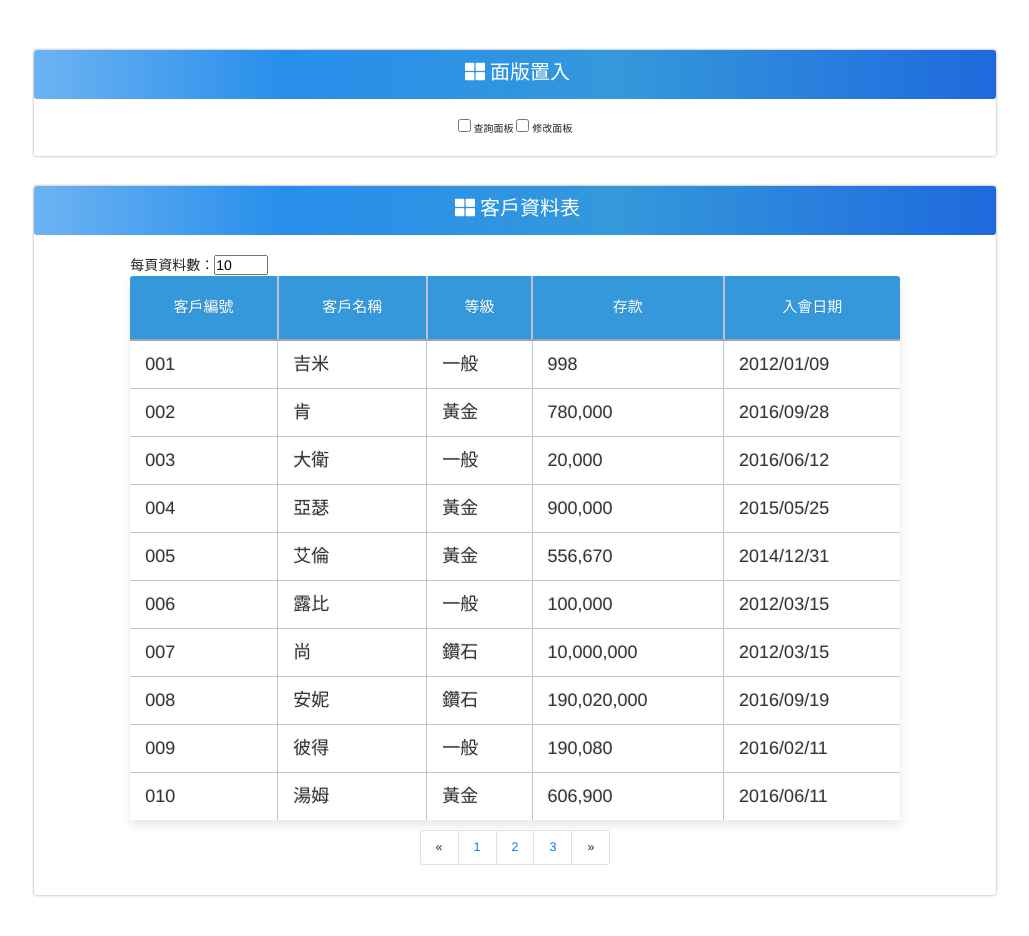
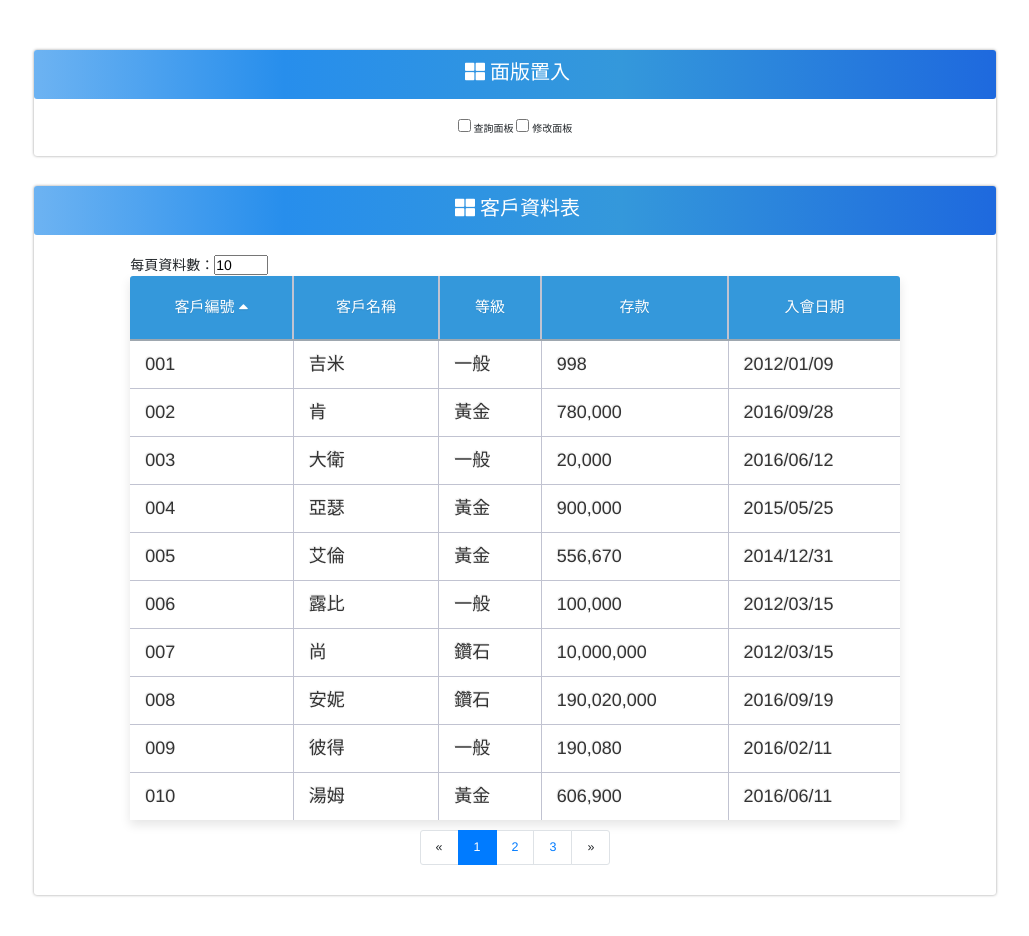
Before and after one commit to bearhsu/AngularJs, a website: page main.html in a window 1280 px wide. Shown: the whole page, without its empty margins (125-1154 px from the left). Drawn offline with nearby package versions, Linux system fonts and the light colour scheme; some packages are replaced by stand-ins of ours.

Commit message:
功能初步正常

```diff
--- a/js/controller/resultController.js
+++ b/js/controller/resultController.js
@@ -1,4 +1,4 @@
-eApp.controller('resultController', function ($scope, $controller) {
+eApp.controller('resultController', function ($scope, $controller, $filter) {
 
     $controller('BaseController', {
         $scope: $scope
@@ -23,7 +23,7 @@ eApp.controller('resultController', function ($scope, $controller) {
 
     $scope.change = function (field) {
         if (field == $scope.main.order) {
-            $scope.upOrDown = $scope.upOrDown ? false : true;
+            $scope.upOrDown = !$scope.upOrDown;
         } else {
             $scope.main.order = field;
         }
@@ -45,5 +45,11 @@ eApp.controller('resultController', function ($scope, $controller) {
         $scope.count ++;
     });
 
+    $scope.$watch('count',function() {
+        $scope.list = $filter('filter')($scope.main.data, $scope.filter);
+        $scope.list = $filter('vipCode')($scope.list, $scope.main.param);
+        $scope.list = $filter('orderBy')($scope.list, $scope.main.order, $scope.upOrDown);
+    });
+
     $scope.init();
 });
--- a/js/directive/paging.js
+++ b/js/directive/paging.js
@@ -1,13 +1,15 @@
 /**
  * 1. 因inputList配合filter常常變動造成系統不穩定 必須解決(console 錯誤一堆、修改資料時網頁當機)
  * https://code.angularjs.org/1.4.6/docs/error/$rootScope/infdig
+ *
+ * (目前方案是外界必須準備已filter後的陣列)
  *
  * 2. buttons功能待完成
  *
  * 3. 優化效能
  *
  */
-eApp.directive("paging", function($parse, $filter) {
+eApp.directive("paging",function($parse, $filter) {
     return {
         restrict: 'E',
         transclude: 'true',
@@ -15,7 +17,7 @@ eApp.directive("paging", function($parse, $filter) {
             inputList: '=',
             showPageSize: '=?',
             outputList: '=',
-            pageSize: '=?',
+            pageSize: '=',
             trigger: '@?',
             buttons: '@?'
         },
@@ -40,7 +42,8 @@ eApp.directive("paging", function($parse, $filter) {
 
             function compulateRange() {
                 var size = vm.inputList.length;
-                vm.total = Math.ceil(size/vm.pageSize);
+                //vm.pageSize 會莫名其妙undefined
+                vm.total = Math.ceil(size/vm.pageSize) || 1;
                 // 待修改 (利用buttons數來計算該顯示的buttons數)
                 var start = (vm.currentPage - 2 > 0) ? vm.currentPage - 2 : 1;
                 var end = (vm.currentPage + 2 < vm.total) ? vm.currentPage + 2 : vm.total;
@@ -56,7 +59,7 @@ eApp.directive("paging", function($parse, $filter) {
         controller: function($scope, $element) {
             $scope.currentPage = 1;
             $scope.begin = 0;
-            $scope.pageSize = parseInt($scope.pageSize) || 10;
+            $scope.pageSize = parseInt($scope.pageSize);
         },
         template:
             '<div ng-if="showPageSize" style="font-size: 14px;">' +
--- a/template/result.html
+++ b/template/result.html
@@ -101,7 +101,7 @@
 		<div class="panel__body">
 
 			<!-- 此地方必須設置trigger 為了配合查詢及排序造成陣列常常變動 -->
-			<paging input-list="main.data | filter: filter | vipCode: main.param | orderBy : main.order : upOrDown" output-list="currentPage"
+			<paging input-list="list" output-list="currentPage"
 			    page-size="limit" trigger="{{count}}" show-page-size="true">
 
 				<table class="result__table">
```
